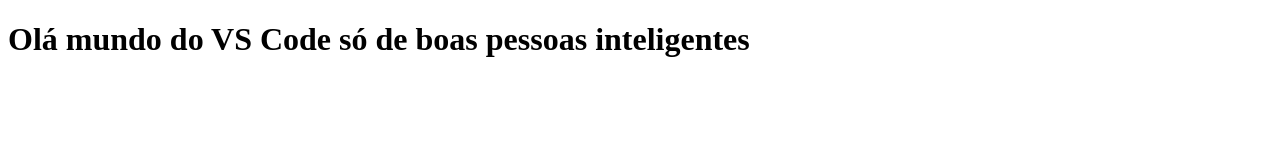
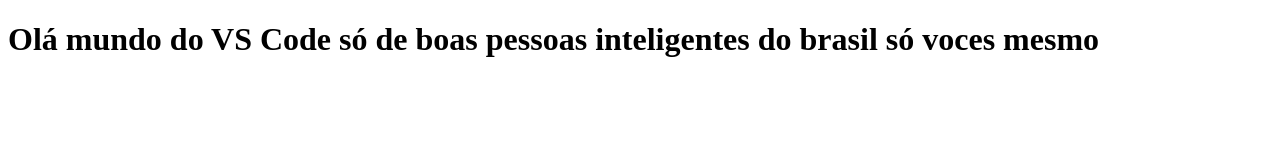
Before and after one commit to ADRIANO-SILVEIRA1984/teste-vscode, a plain HTML site: page index.html in a window 1280 px wide. Drawn offline with Linux system fonts and the light colour scheme.

Commit message:
add loren

```diff
--- a/index.html
+++ b/index.html
@@ -7,6 +7,6 @@
     <title>Document</title>
 </head>
 <body>
-    <h1>Olá mundo  do VS Code só de boas pessoas inteligentes
+    <h1>Olá mundo  do VS Code só de boas pessoas inteligentes do brasil só voces mesmo
 </body>
 </html>
```
